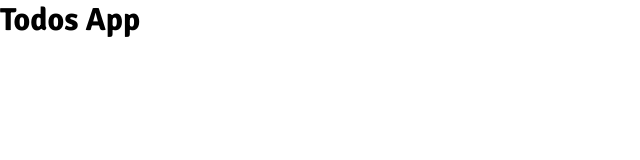
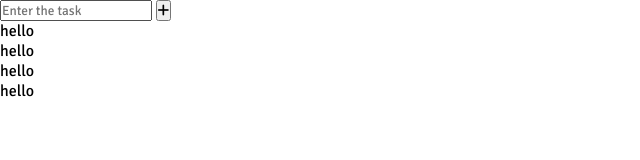
Before and after one commit to bisw4sh/DOM-Manipulation, a plain HTML site: page 05 Todos App/index.html in a window 1280 px wide. Shown: the whole page, without its empty margins (0-640 px from the left). Drawn offline with Linux system fonts and the light colour scheme.

Commit message:
+skeleton

```diff
--- a/05 Todos App/index.html
+++ b/05 Todos App/index.html
@@ -10,6 +10,27 @@
     <title>Todos</title>
 </head>
 <body>
-<h1>Todos App</h1>
+
+    <div class="container">
+
+        <div class="add-task-container">
+
+            <input type="text" id="input-task" placeholder="Enter the task">
+            <button id="add-task">  <i class="fa-sharp fa-solid fa-plus"></i> </button>
+
+        </div>
+
+        <div class="task-container">
+            <ul>
+                <li>hello</li>
+                <li>hello</li>
+                <li>hello</li>
+                <li>hello</li>
+            </ul>
+
+        </div>
+
+    </div>
+
 </body>
 </html>
```
